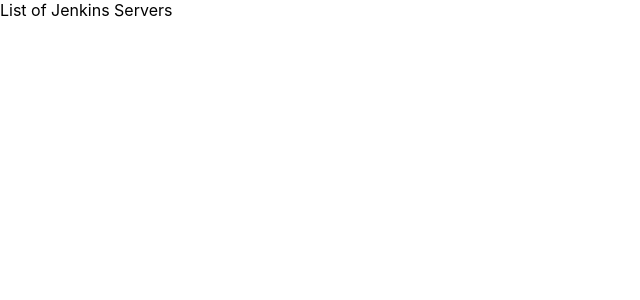
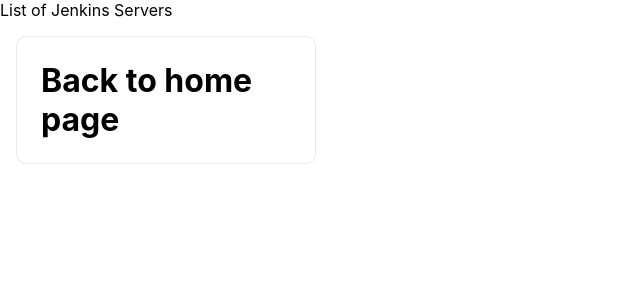
Before and after one commit to eligaoatl/re-nextgui, a Next.js app: page /jenkins in a window 1280 px wide. Shown: the top 300 px of the page, without its empty margins (0-640 px from the left). Built offline with nearby package versions, Linux system fonts and the light colour scheme.

Commit message:
add router

```diff
--- a/pages/jenkins/[id].js
+++ b/pages/jenkins/[id].js
@@ -1,4 +1,7 @@
+import { useRouter } from "next/router"
+
 export default function JenkinsServerPage() {
+  console.log(useRouter)
   return (
     <div>[id]</div>
   )
--- a/pages/jenkins/index.js
+++ b/pages/jenkins/index.js
@@ -1,5 +1,16 @@
+import Link from 'next/link'
+import styles from '../../styles/Home.module.css'
+
 export default function ListOfJenkinsPage() {
   return (
-    <div>List of Jenkins Servers</div>
+    <div>List of Jenkins Servers
+    <Link href='/'>
+        <h1 className={styles.card}>
+            Back to home page
+        </h1>
+    </Link>
+    </div>
+
+
   )
 }
```
Also changed, not shown: pages/index.js (+10 -2 lines).
